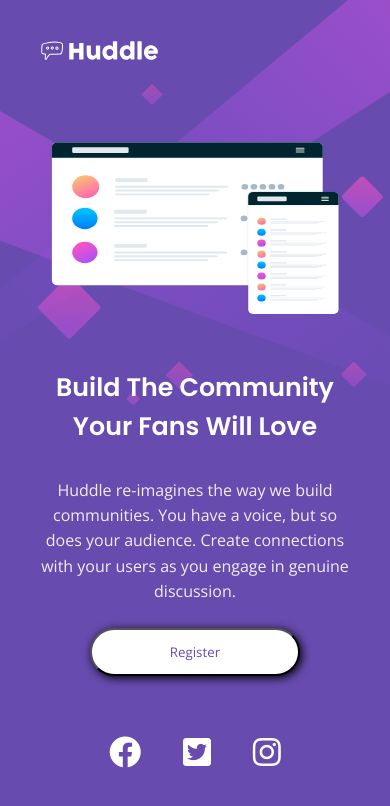
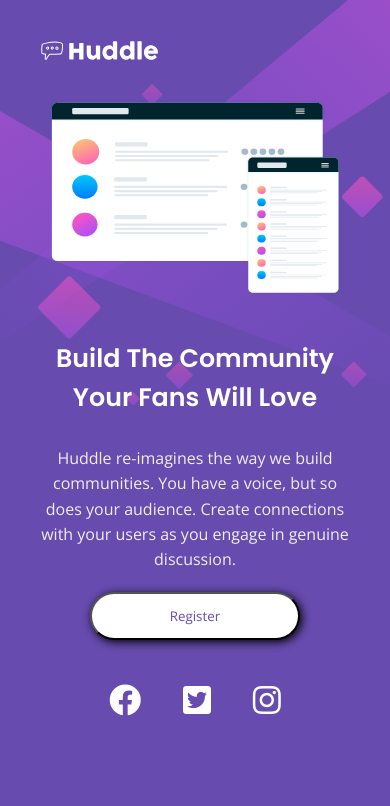
Before and after one commit to Kaiwalya-Archive/Huddle-Landing-Page, a plain HTML site: page index.html in a window 390 px wide. Drawn offline with nearby package versions, Linux system fonts and the light colour scheme.

Commit message:
Added the final touch ups for the mobile view

```diff
--- a/css/style.css
+++ b/css/style.css
@@ -33,7 +33,7 @@ body{
 
 .logo{
     height: 2vh;
-    margin-bottom:5.5rem;
+    margin-bottom:3rem;
 }
 
 #logo{
@@ -41,12 +41,11 @@ body{
 }
 
 #mockup{
-    min-height: 45vw;
+    min-height: 50vw;
     min-width: 75vw;
     max-height: 20vw;
     max-width: 50vw;
-    /* width:80vw; */
-    margin-bottom:3rem;
+    margin-bottom:2.5rem;
 }
 
 .messageContainer{
@@ -64,8 +63,8 @@ body{
     font-size:1rem;
     font-weight: var(--weight-light);
     line-height:3vh;
-    padding-top: 2rem;
-    padding-bottom: 1.5rem;
+    padding-top: 1.8rem;
+    padding-bottom: 1.2rem;
 }
 
 .button{
@@ -95,7 +94,7 @@ footer{
     align-items: center;
     justify-content: space-evenly;
     color: #fff;
-    padding-top: 4rem;
+    padding-top: 3rem;
     padding-left: 2rem;
     padding-right: 2rem;
 }
```
